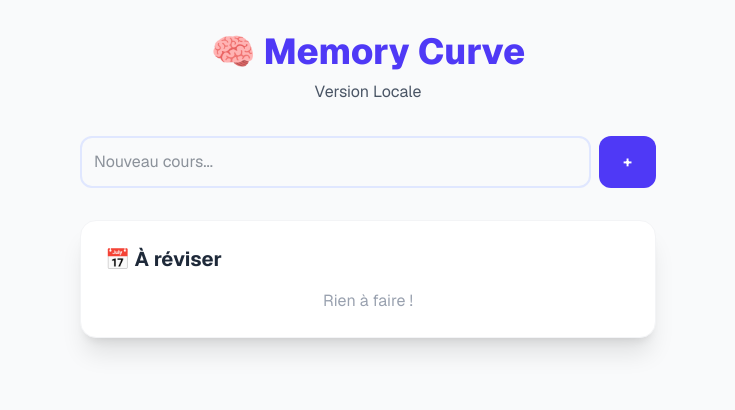
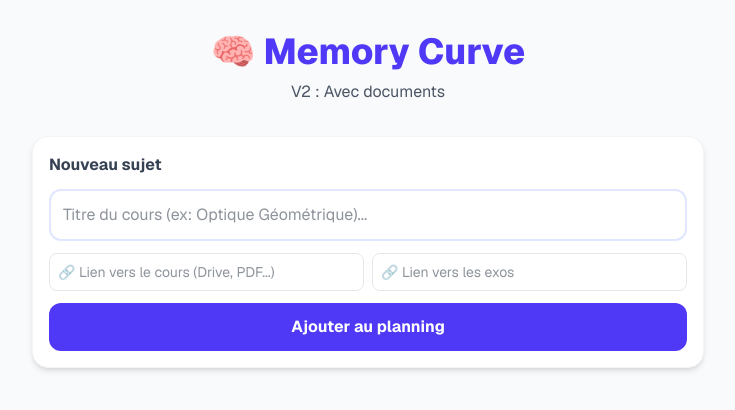
Before and after one commit to g5zqk6w45g-beep/memory-curve-app, a Next.js app: page / in a window 1280 px wide. Shown: the top 410 px of the page, without its empty margins (272-1007 px from the left). Built offline with nearby package versions, Linux system fonts and the light colour scheme.

Commit message:
2eme edit

```diff
--- a/app/page.tsx
+++ b/app/page.tsx
@@ -1,36 +1,42 @@
 "use client";
 import { useState, useEffect } from "react";
 
+// 1. On met à jour la structure (On ajoute les liens)
 type Topic = {
   id: number;
   title: string;
   stage: number;
   next_review: string;
+  courseLink?: string;   // Nouveau : Lien vers le cours
+  exerciseLink?: string; // Nouveau : Lien vers les exos
 };
 
 export default function Home() {
   const [topics, setTopics] = useState<Topic[]>([]);
   const [inputVal, setInputVal] = useState("");
+
+  // Nouveaux états pour les liens
+  const [courseLink, setCourseLink] = useState("");
+  const [exoLink, setExoLink] = useState("");
+
   const [isLoaded, setIsLoaded] = useState(false);
+  const [studyingTopic, setStudyingTopic] = useState<Topic | null>(null); // Le cours qu'on révise actuellement
 
-  // Chargement depuis la mémoire du navigateur
+  // Chargement
   useEffect(() => {
     const saved = localStorage.getItem("my-courses");
-    if (saved) {
-      setTopics(JSON.parse(saved));
-    }
+    if (saved) setTopics(JSON.parse(saved));
     setIsLoaded(true);
   }, []);
 
-  // Sauvegarde automatique
+  // Sauvegarde
   useEffect(() => {
-    if (isLoaded) {
-      localStorage.setItem("my-courses", JSON.stringify(topics));
-    }
+    if (isLoaded) localStorage.setItem("my-courses", JSON.stringify(topics));
   }, [topics, isLoaded]);
 
   const addCourse = () => {
     if (inputVal.trim() === "") return;
+
     const date = new Date();
     date.setDate(date.getDate() + 1);
 
@@ -39,20 +45,31 @@ export default function Home() {
       title: inputVal,
       stage: 0,
       next_review: date.toISOString().split("T")[0],
+      courseLink: courseLink, // On enregistre le lien cours
+      exerciseLink: exoLink,  // On enregistre le lien exos
     };
 
     setTopics([newTopic, ...topics]);
+    // Reset des champs
     setInputVal("");
+    setCourseLink("");
+    setExoLink("");
   };
 
-  const reviewCourse = (id: number) => {
+  const reviewCourse = (id: number, difficulty: 'easy' | 'hard') => {
     setTopics(topics.map(topic => {
       if (topic.id === id) {
         let daysToAdd = 1;
+
+        // Algorithme ajusté selon la difficulté
+        if (difficulty === 'hard') {
+           daysToAdd = 1; // Si c'était dur, on revoit demain
+        } else {
            if (topic.stage === 0) daysToAdd = 3;
            if (topic.stage === 1) daysToAdd = 7;
            if (topic.stage === 2) daysToAdd = 14;
            if (topic.stage >= 3) daysToAdd = 30;
+        }
 
         const newDate = new Date();
         newDate.setDate(newDate.getDate() + daysToAdd);
@@ -65,63 +82,173 @@ export default function Home() {
       }
       return topic;
     }));
+    setStudyingTopic(null); // On ferme la fenêtre de révision
   };
 
-  const handleKeyDown = (e: React.KeyboardEvent) => {
-    if (e.key === "Enter") addCourse();
-  };
-
-  // Tri par date
   const sortedTopics = [...topics].sort((a, b) => a.next_review.localeCompare(b.next_review));
 
   if (!isLoaded) return <div className="p-10 text-center">Chargement...</div>;
 
   return (
-    <div className="min-h-screen bg-gray-50 p-4 md:p-8 font-sans text-gray-800">
-      <div className="max-w-xl mx-auto">
+    <div className="min-h-screen bg-gray-50 p-4 md:p-8 font-sans text-gray-800 relative">
+      <div className="max-w-2xl mx-auto">
+
         <header className="mb-8 text-center">
           <h1 className="text-4xl font-extrabold text-indigo-600 mb-2">🧠 Memory Curve</h1>
-          <p className="text-gray-600">Version Locale</p>
+          <p className="text-gray-600">V2 : Avec documents</p>
         </header>
 
-        <div className="flex gap-2 mb-8">
+        {/* --- FORMULAIRE D'AJOUT AMÉLIORÉ --- */}
+        <div className="bg-white p-4 rounded-2xl shadow-md mb-8 border border-gray-100">
+          <h3 className="font-bold mb-3 text-gray-700">Nouveau sujet</h3>
+          <div className="flex flex-col gap-3">
             <input
               type="text"
               value={inputVal}
               onChange={(e) => setInputVal(e.target.value)}
-            onKeyDown={handleKeyDown}
-            placeholder="Nouveau cours..."
-            className="flex-1 p-3 border-2 border-indigo-100 rounded-xl focus:outline-none focus:border-indigo-500"
+              placeholder="Titre du cours (ex: Optique Géométrique)..."
+              className="p-3 border-2 border-indigo-100 rounded-xl focus:outline-none focus:border-indigo-500"
             />
-          <button onClick={addCourse} className="bg-indigo-600 text-white px-6 py-3 rounded-xl font-bold hover:bg-indigo-700">
-            +
+
+            <div className="flex gap-2">
+              <input
+                type="text"
+                value={courseLink}
+                onChange={(e) => setCourseLink(e.target.value)}
+                placeholder="🔗 Lien vers le cours (Drive, PDF...)"
+                className="flex-1 p-2 text-sm border border-gray-200 rounded-lg focus:outline-none focus:border-indigo-300"
+              />
+              <input
+                type="text"
+                value={exoLink}
+                onChange={(e) => setExoLink(e.target.value)}
+                placeholder="🔗 Lien vers les exos"
+                className="flex-1 p-2 text-sm border border-gray-200 rounded-lg focus:outline-none focus:border-indigo-300"
+              />
+            </div>
+
+            <button onClick={addCourse} className="bg-indigo-600 text-white py-3 rounded-xl font-bold hover:bg-indigo-700 transition">
+              Ajouter au planning
+            </button>
+          </div>
+        </div>
+
+        {/* --- LISTE DES COURS --- */}
+        <div className="space-y-3">
+          {sortedTopics.map((topic) => {
+            const today = new Date().toISOString().split("T")[0];
+            const isUrgent = topic.next_review <= today;
+
+            return (
+              <div key={topic.id} className={`flex justify-between items-center p-4 rounded-xl border ${isUrgent ? 'bg-white border-l-4 border-l-orange-500 shadow-md' : 'bg-gray-100 opacity-70'}`}>
+                <div>
+                  <h3 className="font-bold text-gray-800">{topic.title}</h3>
+                  <p className="text-xs text-gray-500">
+                     {isUrgent ? "🔥 À réviser aujourd'hui" : `📅 Prévu le ${topic.next_review}`}
+                  </p>
+                </div>
+
+                {isUrgent ? (
+                  <button
+                    onClick={() => setStudyingTopic(topic)}
+                    className="bg-orange-500 hover:bg-orange-600 text-white px-4 py-2 rounded-lg font-bold shadow-sm transition"
+                  >
+                    🚀 Réviser
+                  </button>
+                ) : (
+                  <span className="text-gray-400 text-sm">En attente</span>
+                )}
+              </div>
+            );
+          })}
+        </div>
+      </div>
+
+      {/* --- LE MODE RÉVISION (MODAL) --- */}
+      {studyingTopic && (
+        <div className="fixed inset-0 bg-black/80 backdrop-blur-sm z-50 flex items-center justify-center p-4">
+          <div className="bg-white w-full max-w-3xl h-[80vh] rounded-2xl flex flex-col shadow-2xl overflow-hidden">
+
+            {/* Header du modal */}
+            <div className="p-4 border-b flex justify-between items-center bg-gray-50">
+              <h2 className="text-xl font-bold text-gray-800">📚 {studyingTopic.title}</h2>
+              <button onClick={() => setStudyingTopic(null)} className="text-gray-400 hover:text-red-500">
+                Fermer ✕
               </button>
             </div>
 
-        <div className="bg-white rounded-2xl shadow-xl p-6 border border-gray-100">
-          <h2 className="text-xl font-bold mb-4">📅 À réviser</h2>
-          <ul className="space-y-3">
-            {sortedTopics.map((topic) => {
-              const today = new Date().toISOString().split("T")[0];
-              const isUrgent = topic.next_review <= today;
-              return (
-                <li key={topic.id} className={`flex justify-between items-center p-4 rounded-xl border ${isUrgent ? 'bg-orange-50 border-orange-200' : 'bg-gray-50'}`}>
-                  <div>
-                    <h3 className="font-semibold text-gray-900">{topic.title}</h3>
-                    <p className="text-xs text-gray-500">Niveau {topic.stage} • {topic.next_review}</p>
+            {/* Corps du modal (Split View) */}
+            <div className="flex-1 flex flex-col md:flex-row divide-y md:divide-y-0 md:divide-x overflow-hidden">
+
+              {/* PARTIE GAUCHE : LE COURS */}
+              <div className="flex-1 p-6 overflow-y-auto bg-blue-50/30">
+                <h3 className="font-bold text-blue-600 mb-4 flex items-center gap-2">📖 Le Cours</h3>
+                {studyingTopic.courseLink ? (
+                  <div className="flex flex-col gap-4">
+                    <p className="text-sm text-gray-600">Document disponible :</p>
+                    <a
+                      href={studyingTopic.courseLink}
+                      target="_blank"
+                      rel="noopener noreferrer"
+                      className="block p-4 bg-white border border-blue-200 rounded-xl hover:shadow-md transition text-blue-600 font-medium text-center"
+                    >
+                      Voir le document de cours ↗
+                    </a>
+                    {/* Si c'est une image, on essaie de l'afficher */}
+                    {(studyingTopic.courseLink.endsWith('.jpg') || studyingTopic.courseLink.endsWith('.png')) && (
+                       <img src={studyingTopic.courseLink} alt="Cours" className="rounded-lg shadow-sm mt-2 max-h-60 object-cover" />
+                    )}
                   </div>
-                  {isUrgent && (
-                    <button onClick={() => reviewCourse(topic.id)} className="bg-green-500 text-white px-3 py-2 rounded-lg text-sm font-bold hover:bg-green-600 transition">
-                      ✅
+                ) : (
+                  <p className="text-gray-400 italic">Aucun lien de cours ajouté.</p>
+                )}
+              </div>
+
+              {/* PARTIE DROITE : LES EXERCICES */}
+              <div className="flex-1 p-6 overflow-y-auto bg-green-50/30">
+                <h3 className="font-bold text-green-600 mb-4 flex items-center gap-2">✏️ Exercices</h3>
+                {studyingTopic.exerciseLink ? (
+                  <div className="flex flex-col gap-4">
+                    <p className="text-sm text-gray-600">Exercices disponibles :</p>
+                    <a
+                      href={studyingTopic.exerciseLink}
+                      target="_blank"
+                      rel="noopener noreferrer"
+                      className="block p-4 bg-white border border-green-200 rounded-xl hover:shadow-md transition text-green-600 font-medium text-center"
+                    >
+                      Ouvrir la fiche d'exos ↗
+                    </a>
+                  </div>
+                ) : (
+                  <p className="text-gray-400 italic">Aucun exercice lié.</p>
+                )}
+              </div>
+
+            </div>
+
+            {/* Footer : Validation */}
+            <div className="p-4 border-t bg-gray-50 flex flex-col items-center gap-2">
+              <p className="text-sm text-gray-500 font-medium">Comment s'est passée la révision ?</p>
+              <div className="flex gap-3 w-full max-w-md">
+                <button
+                  onClick={() => reviewCourse(studyingTopic.id, 'hard')}
+                  className="flex-1 py-3 bg-red-100 text-red-700 font-bold rounded-xl hover:bg-red-200 transition"
+                >
+                  🥵 Difficile
                 </button>
-                  )}
-                </li>
-              );
-            })}
-          </ul>
-          {sortedTopics.length === 0 && <p className="text-center text-gray-400 mt-4">Rien à faire !</p>}
+                <button
+                  onClick={() => reviewCourse(studyingTopic.id, 'easy')}
+                  className="flex-1 py-3 bg-green-500 text-white font-bold rounded-xl hover:bg-green-600 transition"
+                >
+                  ✅ Validé
+                </button>
               </div>
             </div>
+
+          </div>
+        </div>
+      )}
+
     </div>
   );
 }
```
Lines whose indentation alone changed are shown as unchanged.
